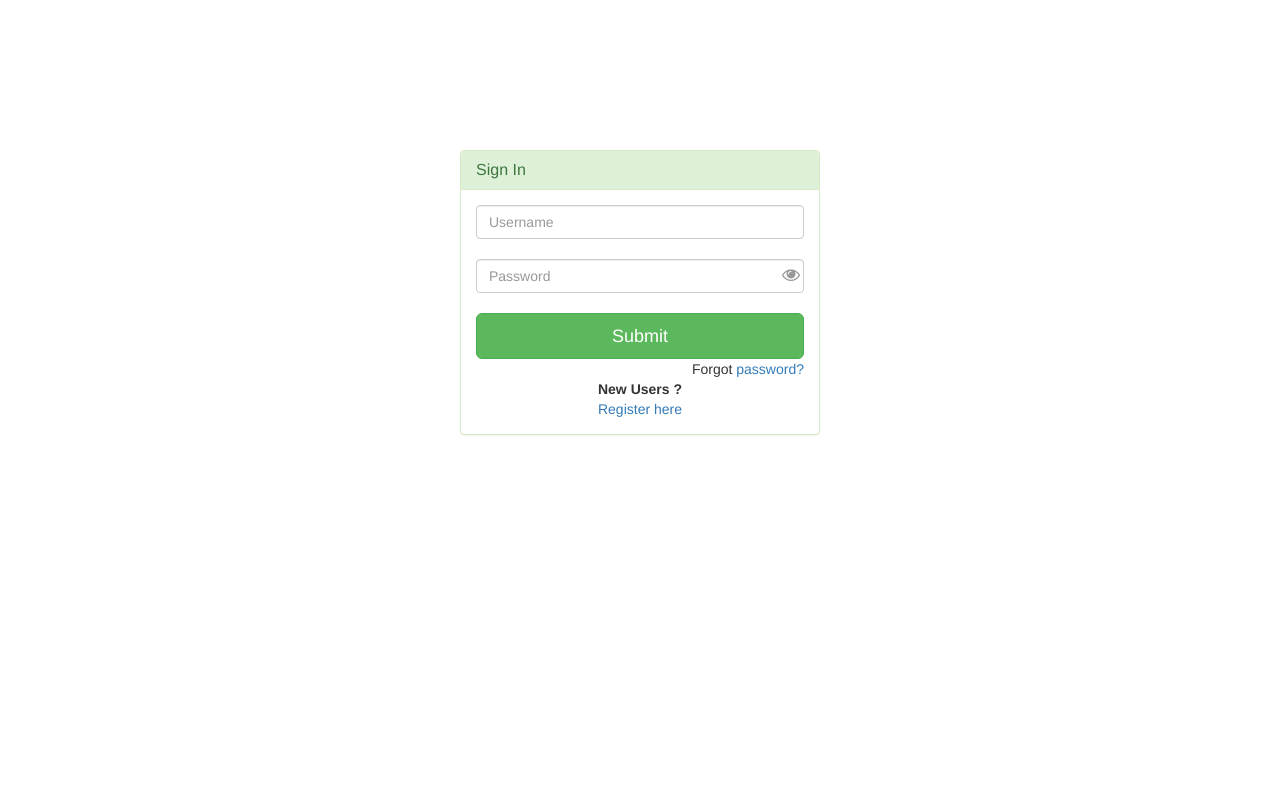
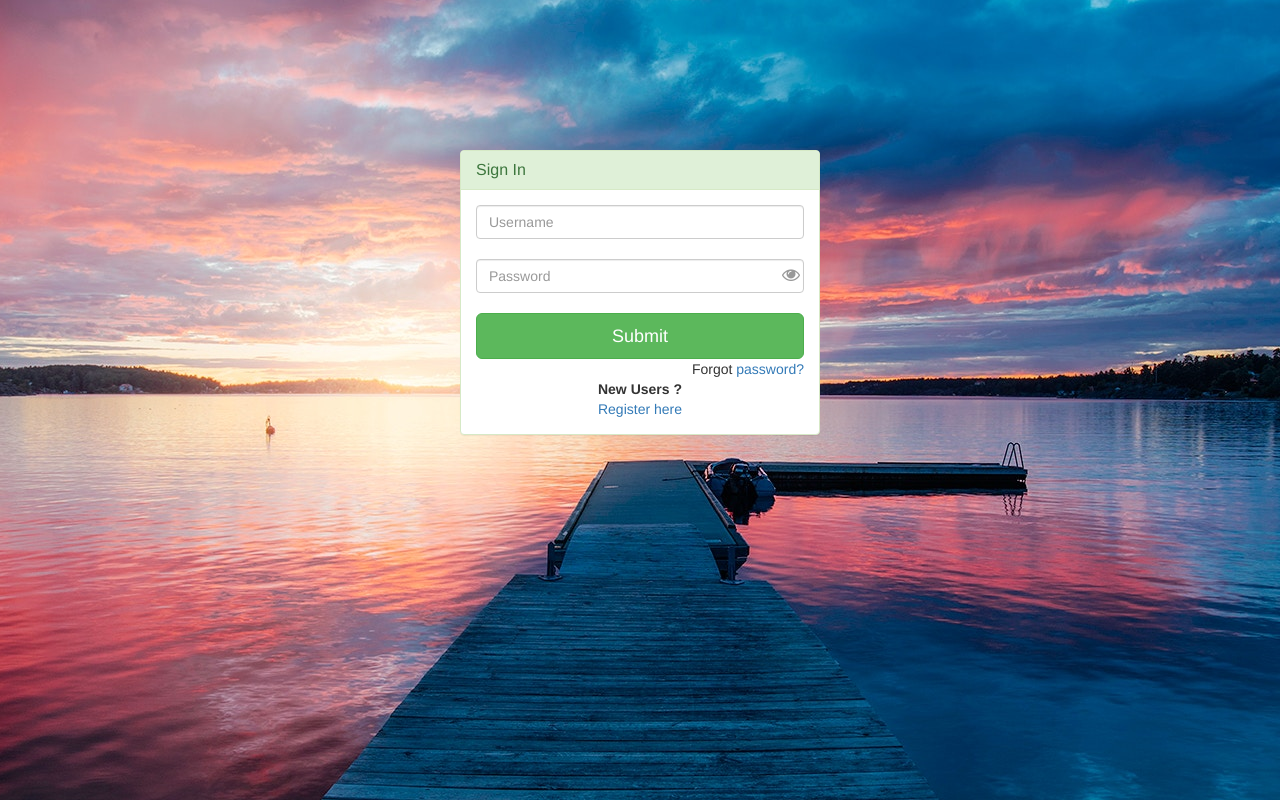
Before and after one commit to rohitsin9gh/JavaScript-Mini-Project---JS-Mini-Project---19w9nwttw4kh, a plain HTML site: page index.html in a window 1280 px wide. Drawn offline with nearby package versions, Linux system fonts and the light colour scheme.

Commit message:
Update styles.css

```diff
--- a/styles.css
+++ b/styles.css
@@ -3,7 +3,7 @@
    }
 
    body{
-    background-image: url(image/img3.jpg);
+    background-image: url(img3.jpg);
     display: block;
     background-attachment: fixed;
      background-position: center;
```
